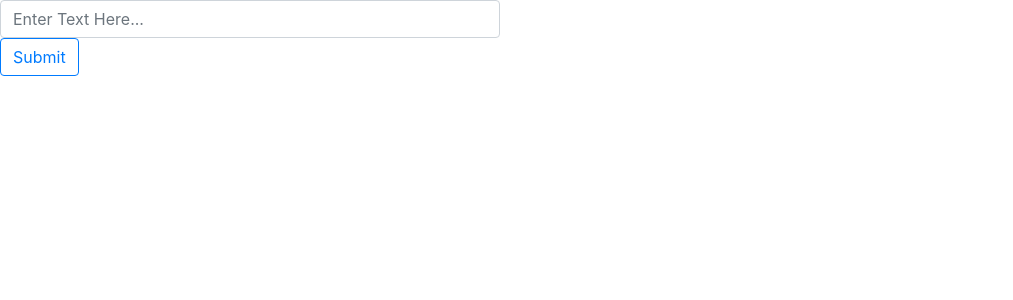
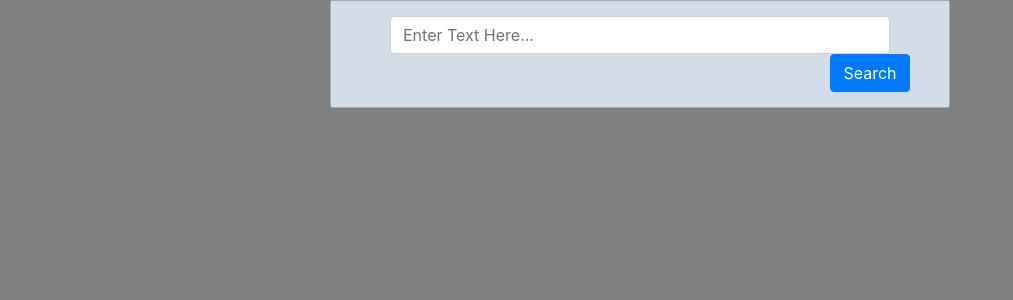
Before and after one commit to kotternaj/ASL, a Django app: page / in a window 1280 px wide. Shown: the top 300 px of the page, without its empty margins (0-1013 px from the left). Run offline with Django 3.2, Linux system fonts and the light colour scheme; some libraries are stand-ins or nearby versions.

Commit message:
search bar

```diff
--- a/video/static/video/main2.css
+++ b/video/static/video/main3.css
@@ -11,7 +11,8 @@
 html, body {
   width: 100%;
   height: 100%;
-}
+  background: grey;
+  }
 
 li {
   list-style: none;
@@ -89,9 +90,21 @@ h3 {
   height: 100%;
 }
 
-.submitbutton {
+/* .submitbutton {
   width: 300px !important;
+} */
+
+.searchField {
+    width: 620px;
+    padding: 15px;
+    background: #d3dde7;
+    border: 1px solid #9faabc;
+    border-radius: 2px;
+    -moz-border-radius: 2px;
+    -webkit-border-radius: 2px;
 }
+
+
 
 @media only screen and (min-width: 1024px) {
 
--- a/video/templates/video/base.html
+++ b/video/templates/video/base.html
@@ -9,7 +9,7 @@
 
     <!-- Bootstrap CSS -->
     <link rel="stylesheet" href="https://maxcdn.bootstrapcdn.com/bootstrap/4.0.0/css/bootstrap.min.css" integrity="sha384-Gn5384xqQ1aoWXA+058RXPxPg6fy4IWvTNh0E263XmFcJlSAwiGgFAW/dAiS6JXm" crossorigin="anonymous">
-    <link rel="stylesheet" type="text/css" href="{% static 'video/main2.css' %}">
+    <link rel="stylesheet" type="text/css" href="{% static 'video/main3.css' %}">
 
     {% if title %}
         <title>ASL - {{ title }}</title>
--- a/video/templates/video/home2.html
+++ b/video/templates/video/home2.html
@@ -2,13 +2,22 @@
 
 {% block content %}
 
-<div>
-  <form action="" method="post">
-  {% csrf_token %}
-  {{ form }}
-   <div class="submitbutton">
+<div align="center">
+  <form action="" method="post" class="searchField">
+    {% csrf_token %}
+    {{ form }}
+    <table border="0">
+        <tr>
+            <td align="center" style="width: 460px;">
+            </td>
+            <td>
+              <button class="btn btn-primary" style="margin:0px !important;" type="submit"><i class="icon-search"></i> Search</button>
+            </td>
+        </tr>
+    </table>
+   <!-- <div class="submitbutton">
      <input class='btn btn-outline-primary' type="Submit" name="submit" value="Submit">
-   </div>
+   </div> -->
   </form>
 </div>
 
@@ -22,7 +31,7 @@
         					<li class="media__embed">
           						<h3>{{ key }}</h3>
           						<div class="video-media-youtube-inner-vi video-media-youtube-inner-vi--ratio">
-            						<iframe src="{{ value }}" frameborder="0" allow="autoplay; encrypted-media" allowfullscreen></iframe>
+            						<iframe src="{{ value }}" width="200" height="100" frameborder="0" allow="autoplay; encrypted-media" allowfullscreen></iframe>
           						</div>
         					</li>
                   {% endfor %}
```
Also changed, not shown: video/forms.py (line endings or trailing spaces).
